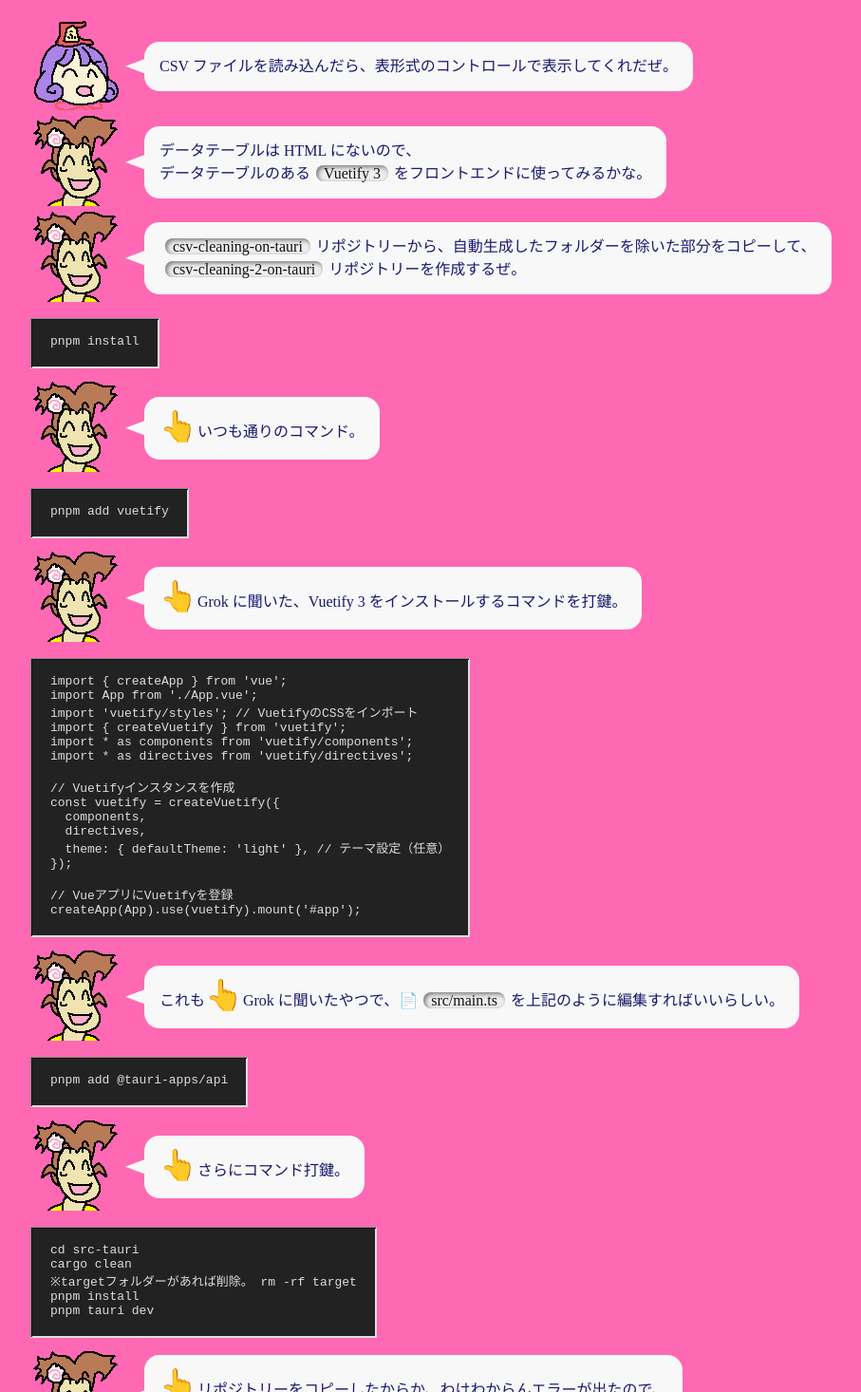
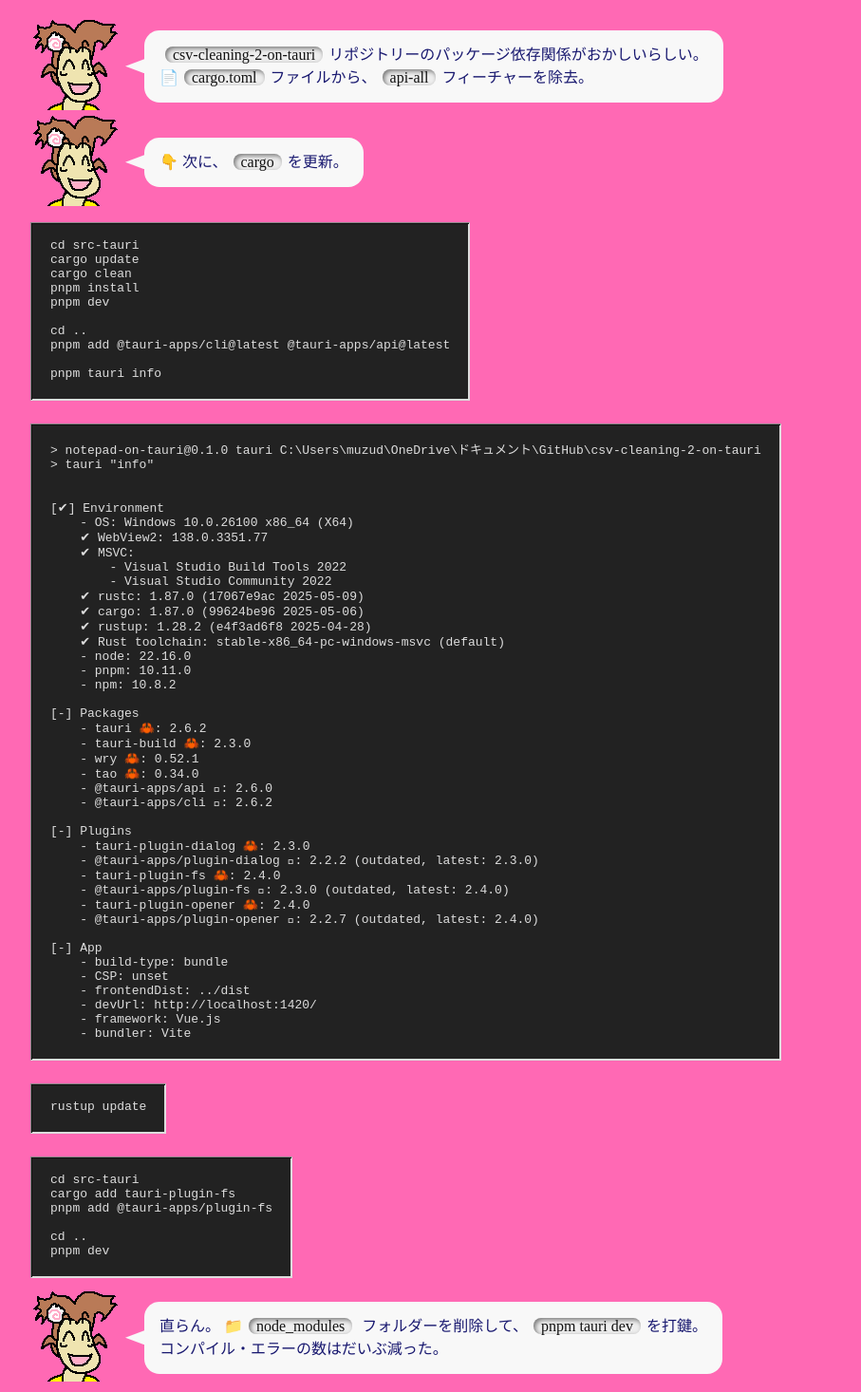
Before and after one commit to muzudho/Warabenture-2025, a Nuxt app: page / in a window 1280 px wide. Shown: the part 184-1650 px from the top of the page at 95% size, without its empty margins (96-1003 px from the left). Built offline with nearby package versions, Linux system fonts and the light colour scheme.

Commit message:
ジャーナル追加。

```diff
--- a/pages/index.vue
+++ b/pages/index.vue
@@ -3,6 +3,101 @@
     <div class="div1">
         今さら、手作りのホームページ。（Created by むずでょ）<br>
         <NuxtLink to="/team-mirai-volunteer">チームみらいボランティア</NuxtLink>のリンクはこちら。
+    </div>
+
+    <h2>## [2025-07-12_Sat]</h2>
+    <div class="div2">
+        <div class="talk">
+            <div class="face-container">
+                <img src="@/assets/img/202506__character__01--1951-kifuwarabeNoOton-o1o2o0.png" />
+            </div>
+            <div class="baloon-tail"></div>
+            <div class="baloon">
+                <span class="code-w">csv-cleaning-2-on-tauri</span>リポジトリーのパッケージ依存関係がおかしいらしい。<br/>
+                📄<span class="code-w">cargo.toml</span>ファイルから、<span class="code-w">api-all</span>フィーチャーを除去。
+            </div>
+        </div>
+        <div class="talk">
+            <div class="face-container">
+                <img src="@/assets/img/202506__character__01--1951-kifuwarabeNoOton-o1o2o0.png" />
+            </div>
+            <div class="baloon-tail"></div>
+            <div class="baloon">
+                👇 次に、<span class="code-w">cargo</span>を更新。
+            </div>
+        </div>
+        <pre class="code-b">
+cd src-tauri
+cargo update
+cargo clean
+pnpm install
+pnpm dev
+
+cd ..
+pnpm add @tauri-apps/cli@latest @tauri-apps/api@latest
+
+pnpm tauri info</pre><br/>
+        <pre class="code-b">
+&gt; notepad-on-tauri@0.1.0 tauri C:\Users\muzud\OneDrive\ドキュメント\GitHub\csv-cleaning-2-on-tauri
+&gt; tauri "info"
+
+
+[✔] Environment
+    - OS: Windows 10.0.26100 x86_64 (X64)
+    ✔ WebView2: 138.0.3351.77
+    ✔ MSVC:
+        - Visual Studio Build Tools 2022
+        - Visual Studio Community 2022
+    ✔ rustc: 1.87.0 (17067e9ac 2025-05-09)
+    ✔ cargo: 1.87.0 (99624be96 2025-05-06)
+    ✔ rustup: 1.28.2 (e4f3ad6f8 2025-04-28)
+    ✔ Rust toolchain: stable-x86_64-pc-windows-msvc (default)
+    - node: 22.16.0
+    - pnpm: 10.11.0
+    - npm: 10.8.2
+
+[-] Packages
+    - tauri 🦀: 2.6.2
+    - tauri-build 🦀: 2.3.0
+    - wry 🦀: 0.52.1
+    - tao 🦀: 0.34.0
+    - @tauri-apps/api : 2.6.0
+    - @tauri-apps/cli : 2.6.2
+
+[-] Plugins
+    - tauri-plugin-dialog 🦀: 2.3.0
+    - @tauri-apps/plugin-dialog : 2.2.2 (outdated, latest: 2.3.0)
+    - tauri-plugin-fs 🦀: 2.4.0
+    - @tauri-apps/plugin-fs : 2.3.0 (outdated, latest: 2.4.0)
+    - tauri-plugin-opener 🦀: 2.4.0
+    - @tauri-apps/plugin-opener : 2.2.7 (outdated, latest: 2.4.0)
+
+[-] App
+    - build-type: bundle
+    - CSP: unset
+    - frontendDist: ../dist
+    - devUrl: http://localhost:1420/
+    - framework: Vue.js
+    - bundler: Vite</pre><br/>
+        <pre class="code-b">
+rustup update</pre><br/>
+        <pre class="code-b">
+cd src-tauri
+cargo add tauri-plugin-fs
+pnpm add @tauri-apps/plugin-fs
+
+cd ..
+pnpm dev</pre><br/>
+        <div class="talk">
+            <div class="face-container">
+                <img src="@/assets/img/202506__character__01--1951-kifuwarabeNoOton-o1o2o0.png" />
+            </div>
+            <div class="baloon-tail"></div>
+            <div class="baloon">
+                直らん。 📁<span class="code-w">node_modules</span> フォルダーを削除して、<span class="code-w">pnpm tauri dev</span>を打鍵。<br/>
+                コンパイル・エラーの数はだいぶ減った。
+            </div>
+        </div>
     </div>
 
     <h2>## [2025-06-19_Thu]</h2>
```
